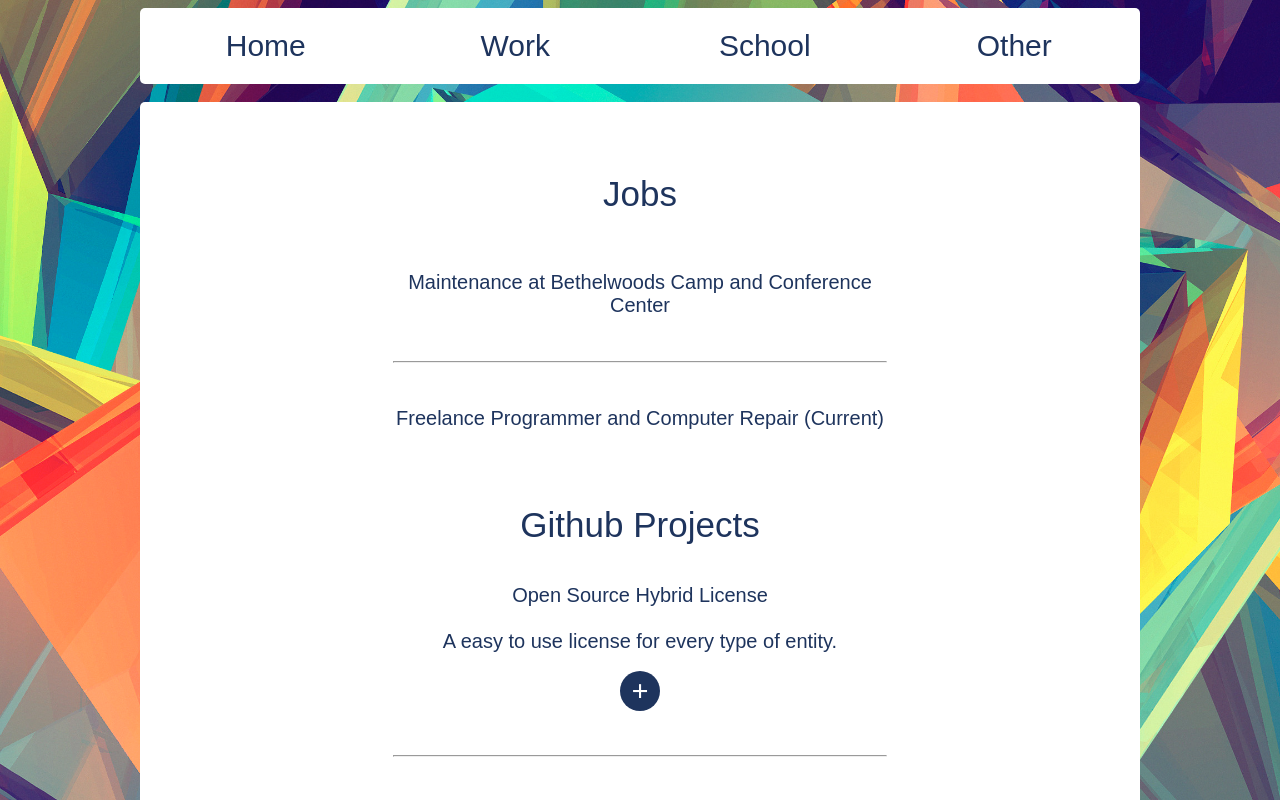
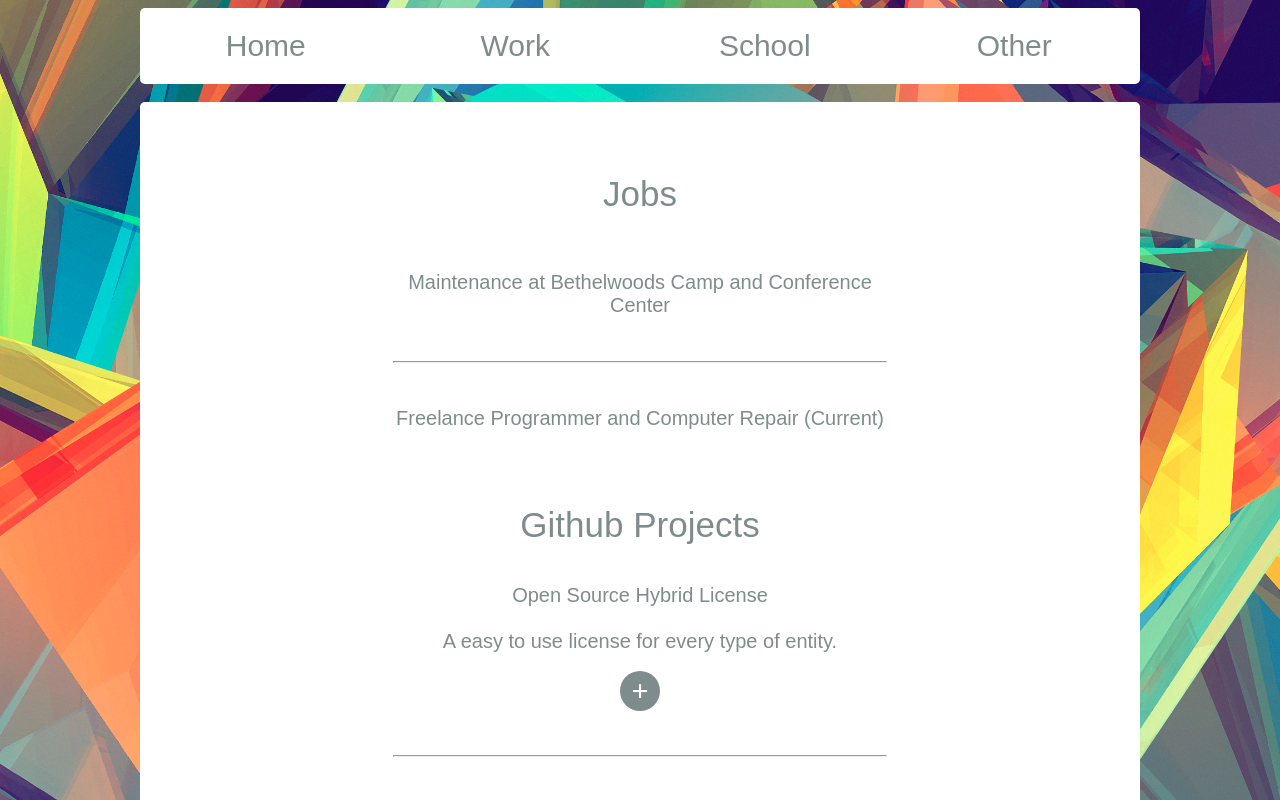
Before and after one commit to dcharles525/Personal-Website, a plain HTML site: page sub/work.html in a window 1280 px wide. Shown: the top 800 px of the page. Drawn offline with Linux system fonts and the light colour scheme.

Commit message:
little font chnages, more updates soon

```diff
--- a/stylesheet.css
+++ b/stylesheet.css
@@ -32,32 +32,32 @@ html {
 
 .fontHeader{
   font-size: 30px;
-  color: #1e345d;
+  color: #7f8c8d;
   font-family: 'Alegreya Sans', sans-serif;
 }
 
 .fontHeader:hover{
   font-size: 30px;
-  color: #bbc3cc;
+  color: #2980b9;
   font-family: 'Alegreya Sans', sans-serif;
 }
 
 .fontMainLarge{
   font-size: 35px;
-  color: #1e345d;
+  color: #7f8c8d;
   font-family: 'Alegreya Sans', sans-serif;
 }
 
 .fontMainRegular{
   font-size: 20px;
-  color: #1e345d;
+  color: #7f8c8d;
   opacity: 1;
   font-family: 'Alegreya Sans', sans-serif;
 }
 
 .fontFooter{
   font-size: 15px;
-  color: #1e345d;
+  color: #7f8c8d;
   font-family: 'Alegreya Sans', sans-serif;
 }
 
@@ -66,7 +66,7 @@ html {
 }
 
 .button{
-  background-color: #1e345d;
+  background-color: #7f8c8d;
   border-radius: 50%;
   color: #FFFFFF;
   font-size: 30px;
@@ -80,7 +80,7 @@ html {
 .button:hover{
   background-color: #FFFFFF;
   border-radius: 50%;
-  color: #1e345d;
+  color: #7f8c8d;
   font-size: 30px;
   width: 40px;
   height: 40px;
```
